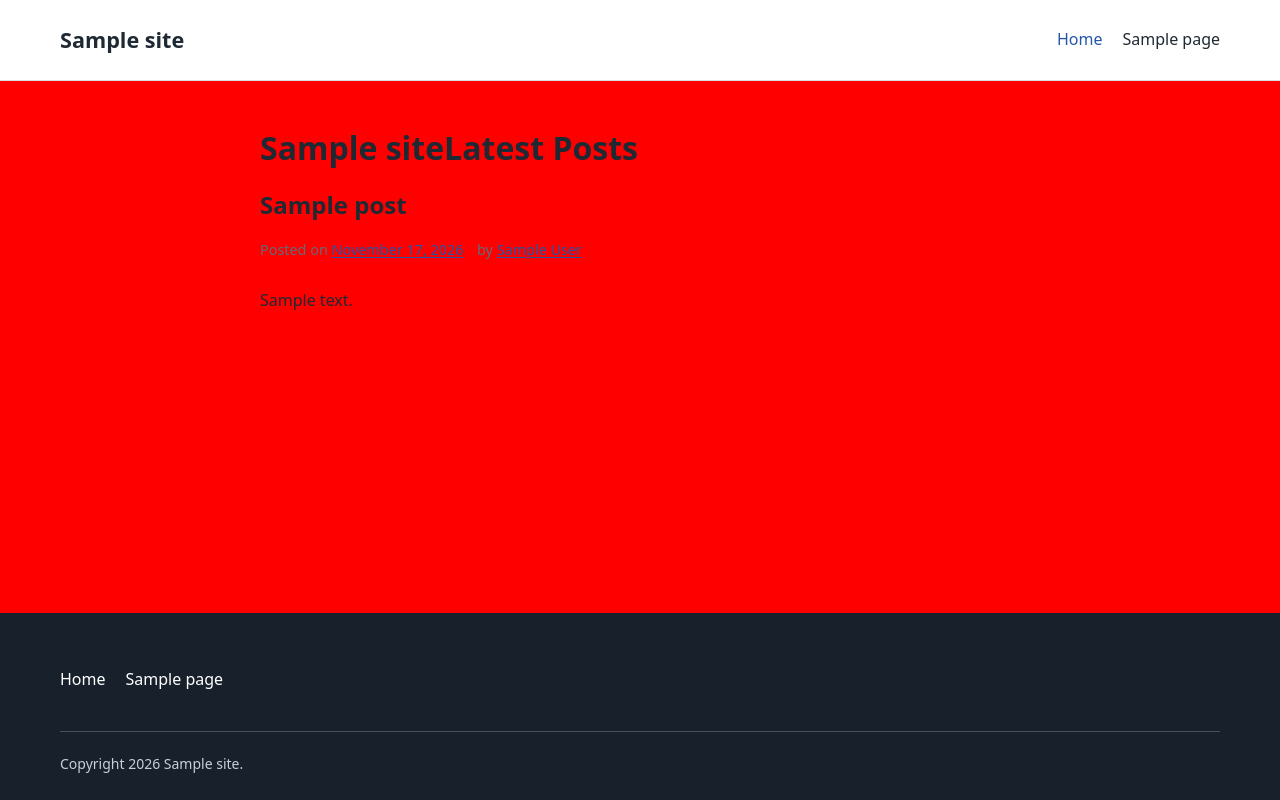
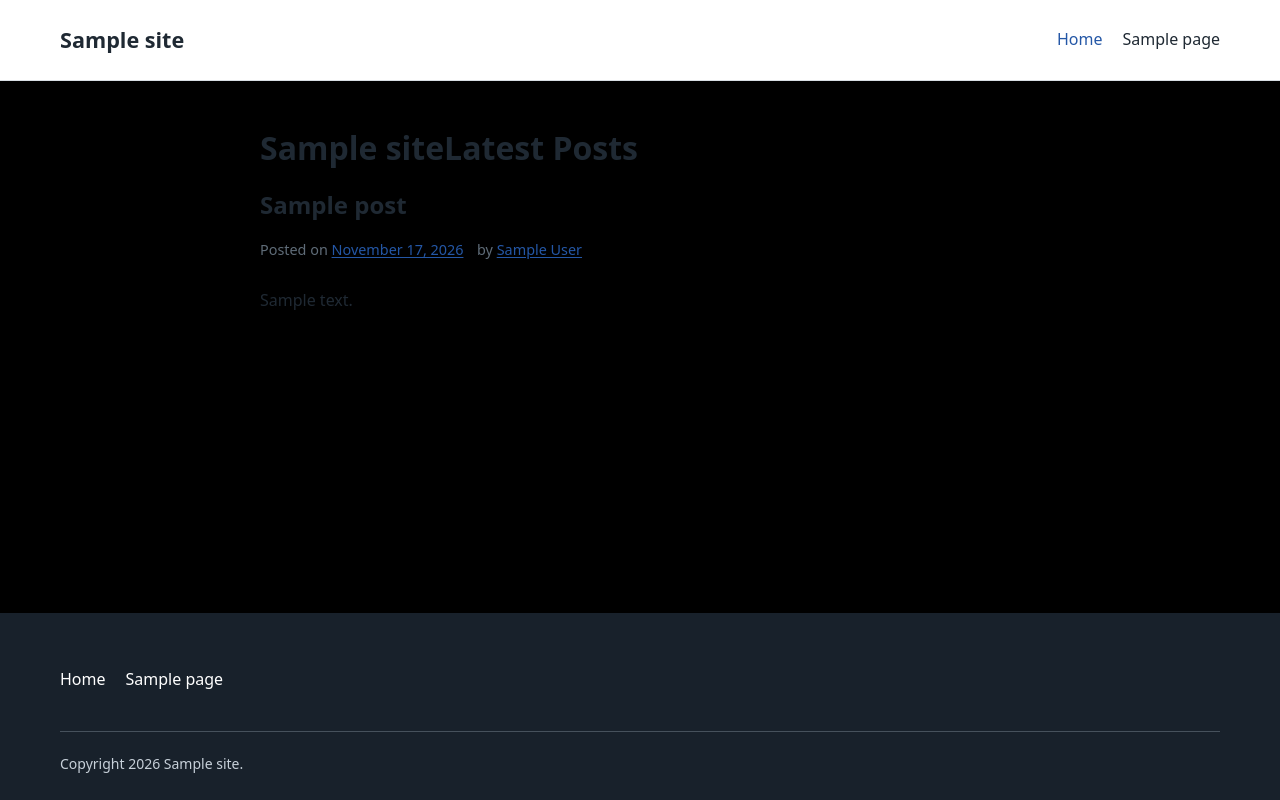
Before and after one commit to johnrayportuguez/staging, a WordPress theme: template home.php in a window 1280 px wide. Run offline with PHP 8.4 and a stand-in for WordPress, Linux system fonts and the light colour scheme; the site name, menu and one post (Sample post) are stand-ins, and other content is empty.

Commit message:
update style.css

```diff
--- a/style.css
+++ b/style.css
@@ -103,5 +103,5 @@ button,.button,input[type="submit"] { display:inline-block; padding:.65rem 1rem;
 @media print { .main-navigation,.widget-area,.site-footer,.comments-area,.post-navigation { display:none; } .site-content { display:block; width:100%; padding:0; } a { color:inherit; text-decoration:none; } }
 
 body{
-  background-color: red;
+  background: #000;
 }
```
Also changed, not shown: 1 other file.
